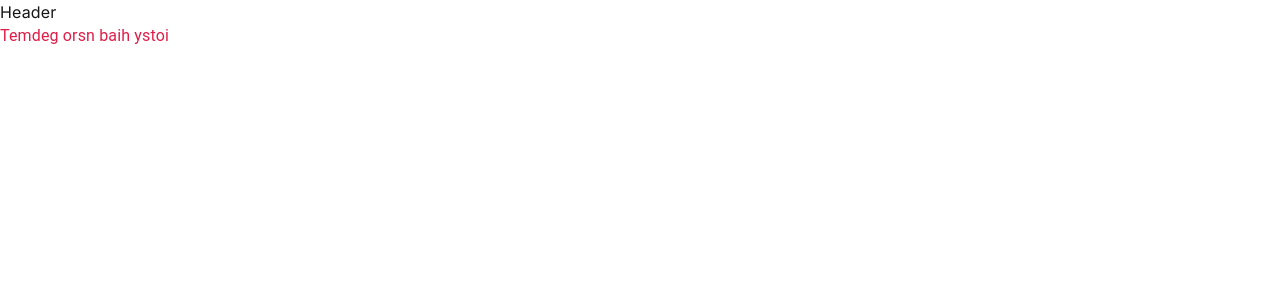
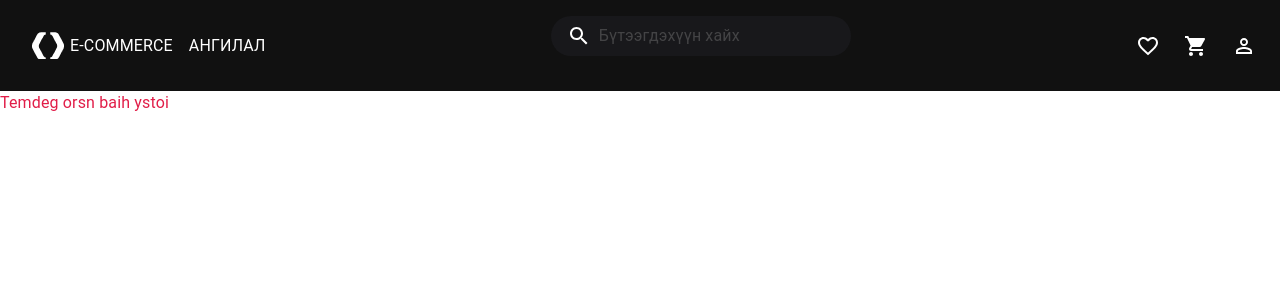
Before and after one commit to leap-1e-team1/E-COMMERCE, a Next.js app in the folder front-end/: page / in a window 1280 px wide. Shown: the top 300 px of the page. Built offline with nearby package versions, Linux system fonts and the light colour scheme.

Commit message:
header hiiv (#42)
Co-authored-by: 24LP0649 24LP0649 <24LP0649@G302-CC0104.local>

```diff
--- a/front-end/package.json
+++ b/front-end/package.json
@@ -11,8 +11,8 @@
   "dependencies": {
     "@emotion/react": "^11.13.3",
     "@emotion/styled": "^11.13.0",
-    "@mui/icons-material": "^6.1.2",
-    "@mui/material": "^6.1.2",
+    "@mui/icons-material": "^6.1.3",
+    "@mui/material": "^6.1.3",
     "next": "14.2.14",
     "react": "^18",
     "react-dom": "^18"
--- a/front-end/src/components/Header.tsx
+++ b/front-end/src/components/Header.tsx
@@ -1,10 +1,39 @@
-import { AppBar, Box, IconButton, Toolbar, Typography } from "@mui/material";
-import SearchIcon from "@mui/icons-material/Search";
+"use client"
+
+
+import Box from '@mui/material/Box';
+import { ImageList, Stack, Typography } from "@mui/material"
+import Link from 'next/link';
+import { Search } from './Search';
+import FavoriteBorderIcon from '@mui/icons-material/FavoriteBorder';
+import LocalGroceryStoreIcon from '@mui/icons-material/LocalGroceryStore';
+import PersonOutlineIcon from '@mui/icons-material/PersonOutline';
 
 export const Header = () => {
   return (
     <div>
-      <Box sx={{ flexGrow: 1 }}>Header</Box>
+      <Box sx={{ width: "100%",  bgcolor: "primary.main", gap: "12px", paddingY: "16px", paddingX: "24px" }}>
+        <Stack direction="row" sx={{ justifyContent: "space-between", paddingLeft: "8px" }}>
+          <Stack  direction="row" alignItems="center" justifyContent={'center'}  sx={{  gap: "16px", }}>
+            <Stack  direction="row" alignItems="center" sx={{ gap: "6px" }}>
+              <ImageList sx={{ width: "32px", height: "27.39px" }}>
+                <img src="/Vector.png" alt="" /></ImageList>
+              <Typography sx={{color:"primary.contrastText"}} >E-COMMERCE</Typography>
+            </Stack>
+            <Link style={{ textDecoration: "none" }} href="./">
+            <Typography sx={{color:"primary.contrastText"}}>АНГИЛАЛ</Typography></Link>
+
+          </Stack>
+          <Search />
+
+          <Stack direction="row" alignItems="center" sx={{gap:"24px"}}>
+               <FavoriteBorderIcon sx={{color:"white"}}/>
+               < LocalGroceryStoreIcon  sx={{color:"white"}}/>
+               <PersonOutlineIcon sx={{color:"white"}}/>
+          </Stack>
+        </Stack>
+      </Box>
+
     </div>
   );
 };
--- /dev/null
+++ b/front-end/src/components/Search.tsx
@@ -0,0 +1,14 @@
+"use client"
+
+import { InputBase, Stack } from "@mui/material"
+import SearchIcon from '@mui/icons-material/Search';
+
+export const Search = () => {
+    return (
+    <Stack direction={"row"} sx={{ alignItems: "center" , gap: "8px" , paddingX: "16px", paddingY: "8px", bgcolor: "#18181B", borderRadius: "20px", width: "300px", height: "40px" }}>
+        <SearchIcon sx={{color:"white",alignItems:"center"}}/>
+        <InputBase sx={{color:"gray", alignItems:"center" }} placeholder="Бүтээгдэхүүн хайх">
+        </InputBase>
+    </Stack>
+    );
+};
```
Also changed, not shown: front-end/public/Vector.png (added), 1 other file (tests, documents, lock files or other folders).
